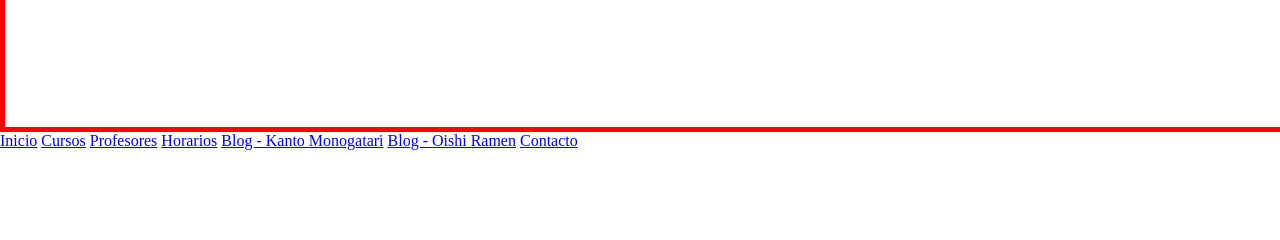
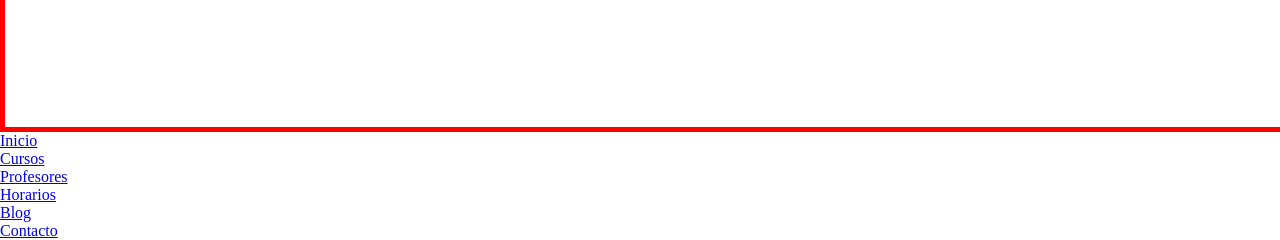
Before and after one commit to RuuRoger/Nihongo-no-sensei, a plain HTML site: page index.html in a window 1280 px wide. Shown: the part 578-818 px from the top of the page. Drawn offline with Linux system fonts and the light colour scheme.

Commit message:
He corregido los elementos de la lista, ya que por error codifiqué como 'li' todos los enlaces

```diff
--- a/index.html
+++ b/index.html
@@ -23,15 +23,12 @@
         <!--Men nav-->
         <nav id="nav">
             <ul>
-                <li>
-                    <a href="index.html">Inicio</a>
-                    <a href="#">Cursos</a>
-                    <a href="#">Profesores</a>
-                    <a href="#">Horarios</a>
-                    <a href="#">Blog - Kanto Monogatari</a>
-                    <a href="#">Blog - Oishi Ramen</a>
-                    <a href="#">Contacto</a>
-                </li>
+                <li><a href="index.html">Inicio</a></li>
+                <li><a href="#">Cursos</a></li>
+                <li><a href="#">Profesores</a></li>
+                <li><a href="#">Horarios</a></li>
+                <li><a href="#">Blog</a></li>
+                <li><a href="#">Contacto</a></li>
             </ul>
         </nav>
     </body>
```
